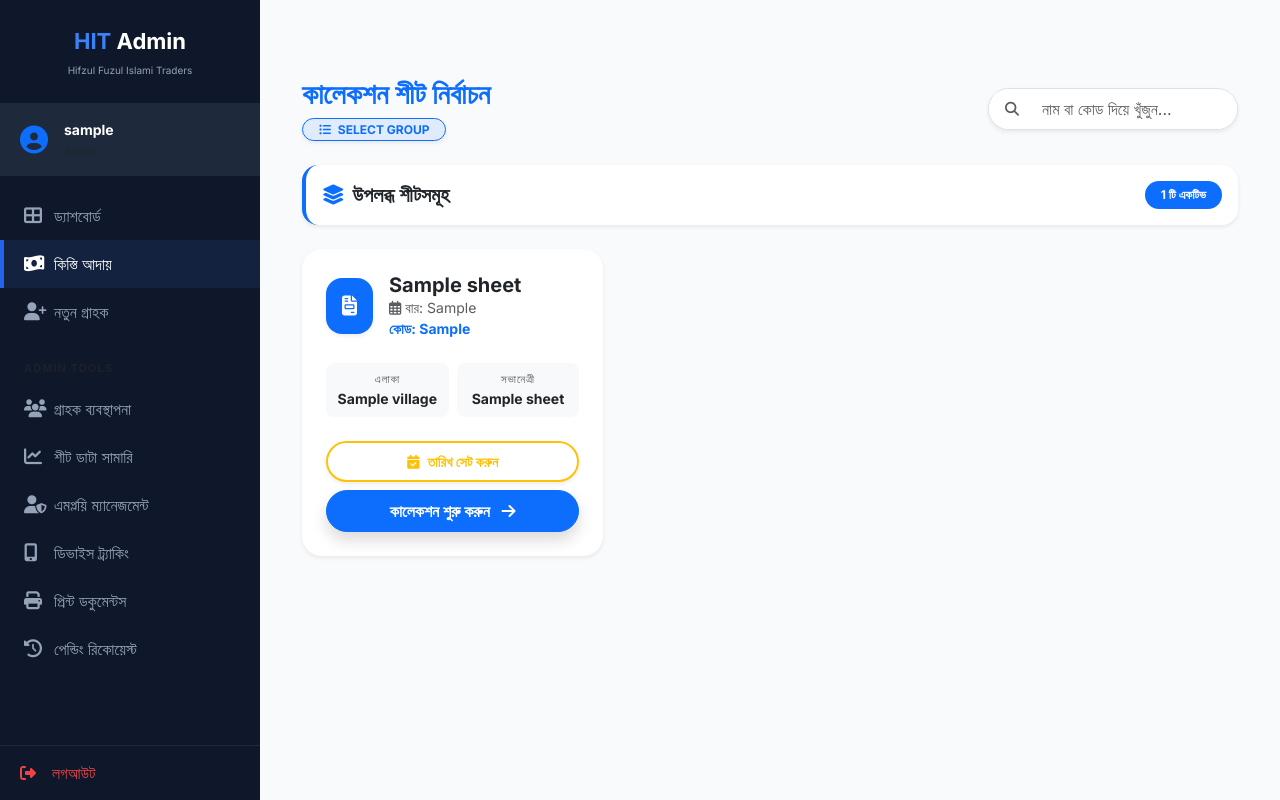
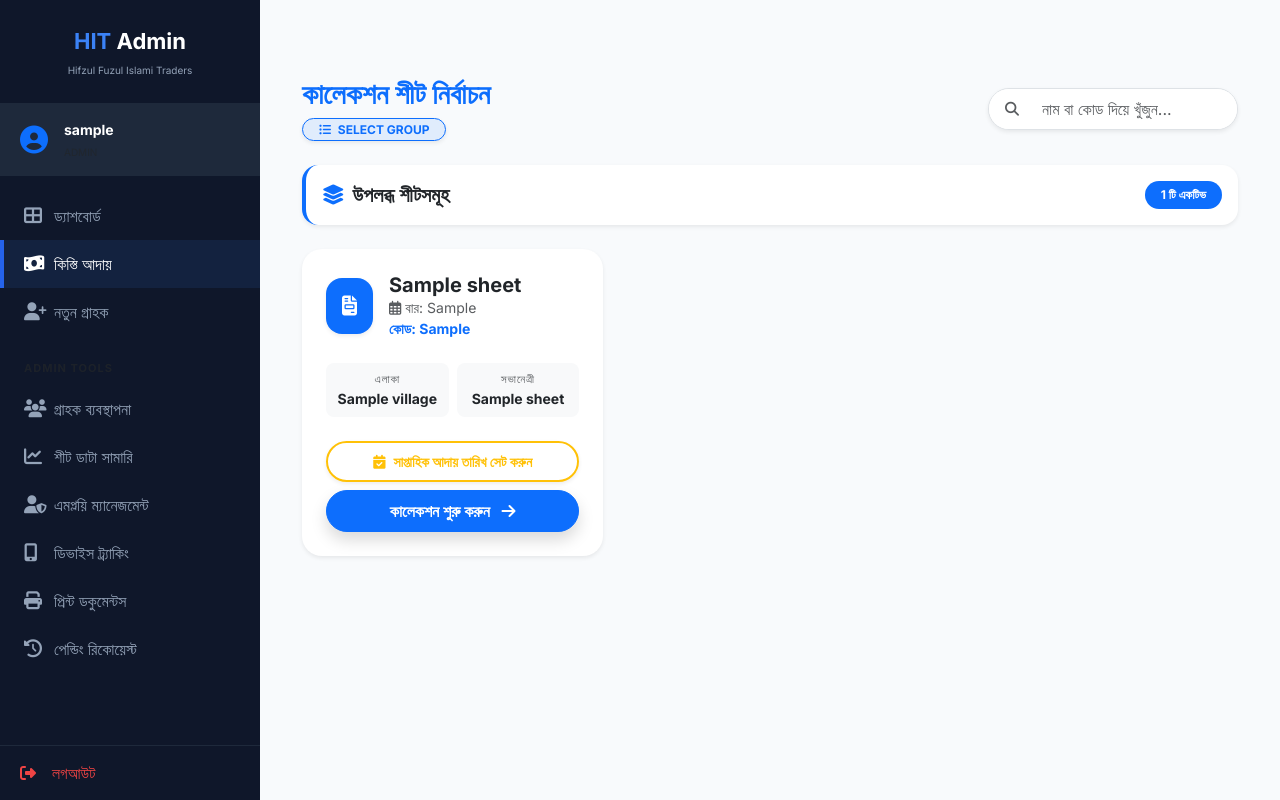
Before and after one commit to moviez123abc/hit, a Flask app: page /kisti_sheets in a window 1280 px wide. Run offline with Flask 3, Linux system fonts and the light colour scheme; the visitor is signed in with stand-in values (Sample User, id 1); a database or web service that is not in the repository returns one stand-in record (values such as "Sample title"); some web fonts are replaced.

Commit message:
Update kisti_sheets_select.html

```diff
--- a/templates/kisti_sheets_select.html
+++ b/templates/kisti_sheets_select.html
@@ -60,7 +60,7 @@
 
                     <div class="d-grid gap-2">
                         <a href="{{ url_for('set_collection_dates', sheet_id=s._id|string) }}" class="btn btn-outline-warning rounded-pill py-2 fw-bold btn-sm shadow-sm border-2">
-                            <i class="fas fa-calendar-check me-2"></i>তারিখ সেট করুন
+                            <i class="fas fa-calendar-check me-2"></i>সাপ্তাহিক আদায় তারিখ সেট করুন
                         </a>
                         <a href="{{ url_for('view_kisti_sheet', sheet_id=s._id|string) }}" class="btn btn-primary rounded-pill py-2 fw-bold shadow">
                             কালেকশন শুরু করুন <i class="fas fa-arrow-right ms-2"></i>
```
